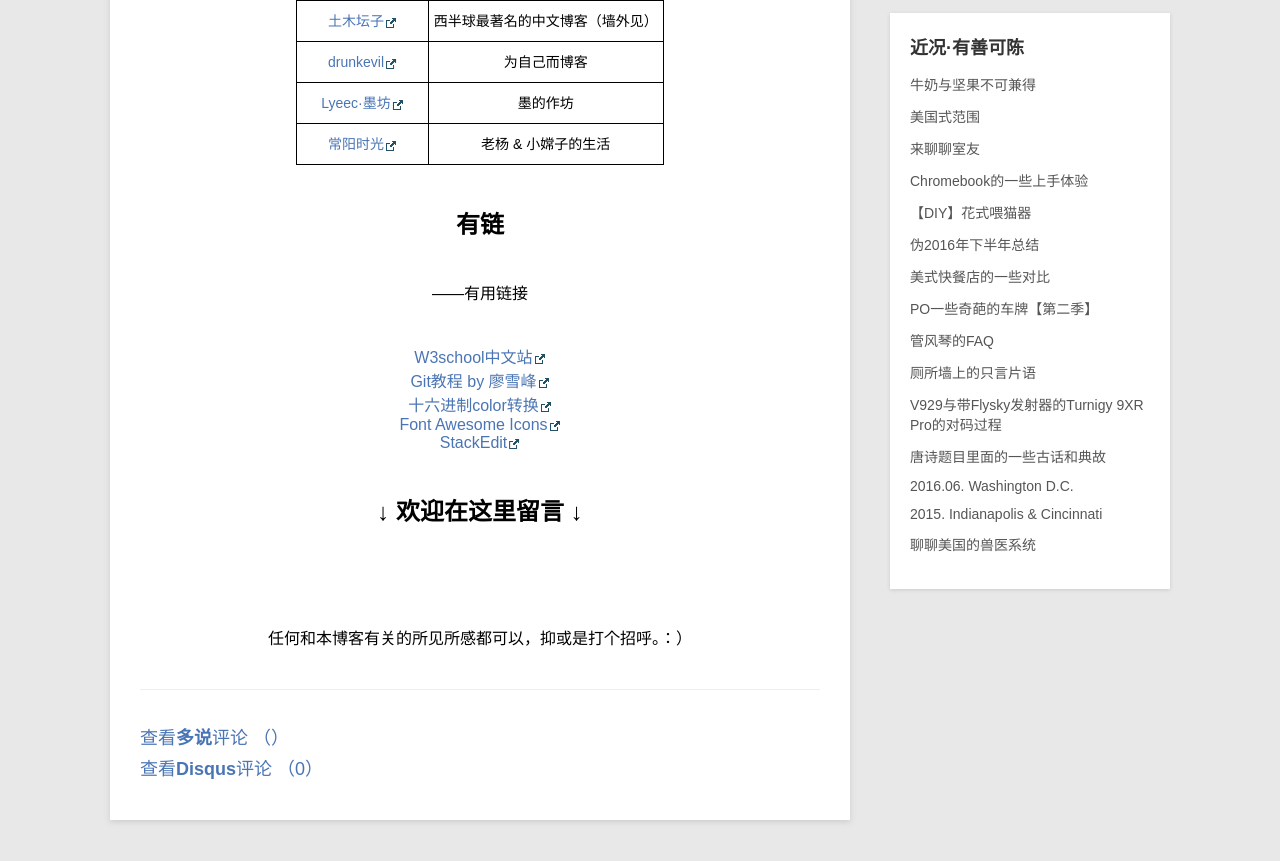
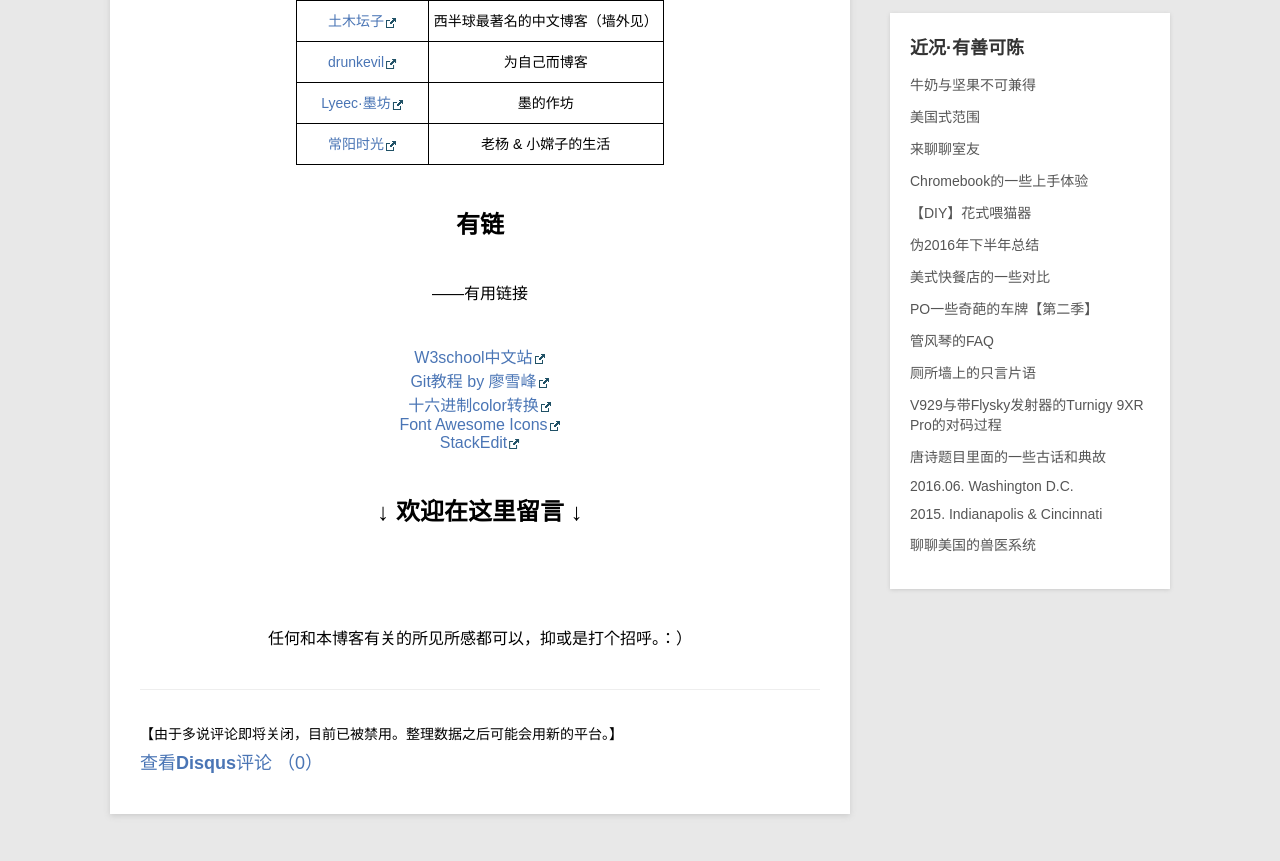
Before and after one commit to LanternD/lanternd.github.io, a Jekyll site: the page built from guestbook.html, in a window 1280 px wide and 900 px high, scrolled down 626 px. Shown: the top 861 px of the window. Built offline with Jekyll 4.4.1, drawn with Linux system fonts in a browser that asks for light colours; comment, search, counter and statistics services are not loaded.

Commit message:
Remove Duoshuo comment

```diff
--- a/_includes/comment.html
+++ b/_includes/comment.html
@@ -61,13 +61,14 @@ function toggleDisqusComments(container){
 
 <br>
 <div id="duoshuo_container">
-    <div>
+    <!-- <div>
     	<a href="#comment-duoshuo" class="comment" onclick="toggleDuoshuoComments('#comment-box-duoshuo');">
     		查看<strong>多说</strong>评论
     	</a><span class="comment-count">（<span class="ds-thread-count" data-thread-key="{{page.id | remove:'/'}}" data-count-type="comments"></span>）</span>
     </div>
 
-    <div id="comment-box-duoshuo" ></div>
+    <div id="comment-box-duoshuo" ></div> -->
+    【由于多说评论即将关闭，目前已被禁用。整理数据之后可能会用新的平台。】
 </div>
 
 <div id="disqus_container">
```
